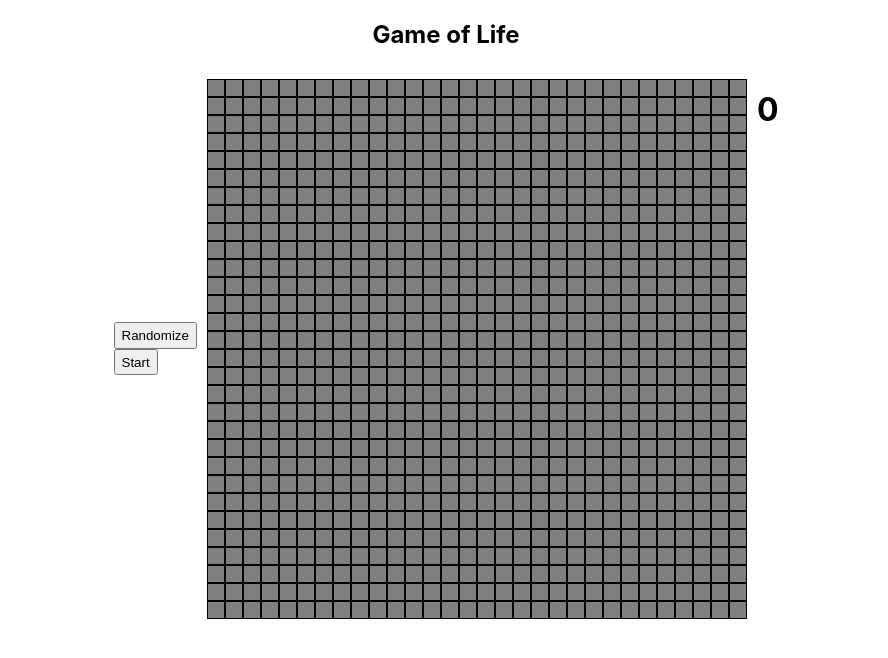
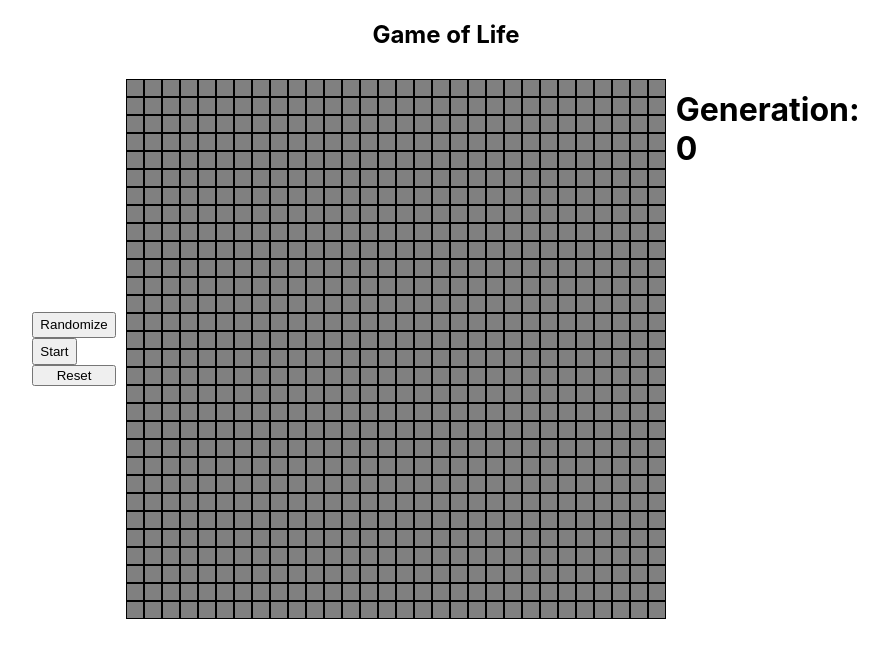
Before and after one commit to francozanini/game-of-life, a React (Create React App) app: page / in a window 1280 px wide. Shown: the top 658 px of the page, without its empty margins (194-1082 px from the left). Built offline with nearby package versions, Linux system fonts and the light colour scheme.

Commit message:
Updated README,  made some lines prettier.

```diff
--- a/public/index.html
+++ b/public/index.html
@@ -5,34 +5,11 @@
     <link rel="shortcut icon" href="%PUBLIC_URL%/favicon.ico" />
     <meta name="viewport" content="width=device-width, initial-scale=1" />
     <meta name="theme-color" content="#000000" />
-    <!--
-      manifest.json provides metadata used when your web app is installed on a
-      user's mobile device or desktop. See https://developers.google.com/web/fundamentals/web-app-manifest/
-    -->
     <link rel="manifest" href="%PUBLIC_URL%/manifest.json" />
-    <!--
-      Notice the use of %PUBLIC_URL% in the tags above.
-      It will be replaced with the URL of the `public` folder during the build.
-      Only files inside the `public` folder can be referenced from the HTML.
-
-      Unlike "/favicon.ico" or "favicon.ico", "%PUBLIC_URL%/favicon.ico" will
-      work correctly both with client-side routing and a non-root public URL.
-      Learn how to configure a non-root public URL by running `npm run build`.
-    -->
-    <title>React App</title>
+    <title>Conway's Game of Life</title>
   </head>
   <body>
     <noscript>You need to enable JavaScript to run this app.</noscript>
     <div id="root"></div>
-    <!--
-      This HTML file is a template.
-      If you open it directly in the browser, you will see an empty page.
-
-      You can add webfonts, meta tags, or analytics to this file.
-      The build step will place the bundled scripts into the <body> tag.
-
-      To begin the development, run `npm start` or `yarn start`.
-      To create a production bundle, use `npm run build` or `yarn build`.
-    -->
   </body>
 </html>
--- a/src/components/board.js
+++ b/src/components/board.js
@@ -5,7 +5,6 @@ import Cell from './cell';
 class Board extends React.Component {
     constructor(props) {
         super(props);
-
         const rows = 30;
         const cols = 30;
 
@@ -22,6 +21,7 @@ class Board extends React.Component {
         this.tick = this.tick.bind(this);
         this.handleStartOrPause = this.handleStartOrPause.bind(this);
         this.handleRandomization = this.handleRandomization.bind(this);
+        this.handleReset = this.handleReset.bind(this);
         this.getNeighbors = this.getNeighbors.bind(this);
         this.createNewMatrix = this.createNewMatrix.bind(this);
         this.handleCellToggle = this.handleCellToggle.bind(this);
@@ -40,7 +40,8 @@ class Board extends React.Component {
         }
         else {
             this.setState({
-                isRunning: newState});
+                isRunning: newState
+            });
             clearInterval(this.state.intervalId);
         };
     };
@@ -55,12 +56,14 @@ class Board extends React.Component {
 
         for (let i = 0; i < res.length; i++) {
             for (let j = 0; j < res[0].length; j++) {
-                res[i][j] =  Math.random() > this.state.randomness;
+                res[i][j] = Math.random() > this.state.randomness;
             }
         };
 
-        this.setState({matrix: res,
-                        generation: 0 });
+        this.setState({
+            matrix: res,
+            generation: 0
+        });
     };
 
     getNeighbors(row, col) {
@@ -74,8 +77,7 @@ class Board extends React.Component {
 
             if (x1 >= 0 && x1 < this.state.rows &&
                 y1 >= 0 && y1 < this.state.cols &&
-                this.state.matrix[y1][x1])
-            {
+                this.state.matrix[y1][x1]) {
                 neighbors++;
             }
         }
@@ -90,7 +92,7 @@ class Board extends React.Component {
             for (let j = 0; j < this.state.cols; j++) {
                 let neighbors = this.getNeighbors(i, j);
                 if (this.state.matrix[i][j]) {
-                    if(neighbors === 3 || neighbors === 2) {
+                    if (neighbors === 3 || neighbors === 2) {
                         nextGen[i][j] = true;
                     }
                     else {
@@ -105,7 +107,8 @@ class Board extends React.Component {
 
         this.setState({
             matrix: nextGen,
-            generation: this.state.generation + 1});
+            generation: this.state.generation + 1
+        });
     };
 
     handleCellToggle(e) {
@@ -113,9 +116,19 @@ class Board extends React.Component {
         const x = id.split('-')[0];
         const y = id.split('-')[1];
         const update = this.state.matrix;
+
         update[x][y] = !this.state.matrix[x][y];
-        this.setState({matrix: update});
+        this.setState({ matrix: update });
     }
+
+    handleReset() {
+        this.setState({
+            matrix: this.createNewMatrix(this.state.rows, this.state.cols),
+            isRunning: false,
+            generation: 0
+        });
+        clearInterval(this.state.intervalId);
+    };
 
     render() {
         return (
@@ -127,15 +140,18 @@ class Board extends React.Component {
                     <button onClick={this.handleStartOrPause} className={'option'} >
                         {this.state.isRunning ? 'Pause' : 'Start'}
                     </button>
+                    <button onClick={this.handleReset}>
+                        Reset
+                    </button>
                 </div>
                 <div className='board'>
                     {this.state.matrix.map((row, x) =>
                         row.map(
-                            (col, y) => <Cell id={x + '-' + y} onClick={this.handleCellToggle} alive={col} key={x + y}/>
+                            (col, y) => <Cell id={x + '-' + y} onClick={this.handleCellToggle} alive={col} key={x + y} />
                         )
                     )}
                 </div>
-                <Clock generation={this.state.generation}/>
+                <Clock generation={this.state.generation} />
             </div>)
     };
 };
--- a/src/components/clock.js
+++ b/src/components/clock.js
@@ -1,9 +1,10 @@
 import React from 'react';
 import './clock.css'
+
 function Clock(props) {
     return (
     <div className='clock'>
-        <h1>{props.generation}</h1>
+        <h1>Generation: {props.generation}</h1>
     </div>)
 };
 
--- a/src/index.js
+++ b/src/index.js
@@ -5,8 +5,4 @@ import App from './App';
 import * as serviceWorker from './serviceWorker';
 
 ReactDOM.render(<App />, document.getElementById('root'));
-
-// If you want your app to work offline and load faster, you can change
-// unregister() to register() below. Note this comes with some pitfalls.
-// Learn more about service workers: https://bit.ly/CRA-PWA
 serviceWorker.unregister();
```
Also changed, not shown: package.json (+6 -2 lines), 2 other files (tests, documents, lock files or other folders). Lines whose indentation alone changed are shown as unchanged.
